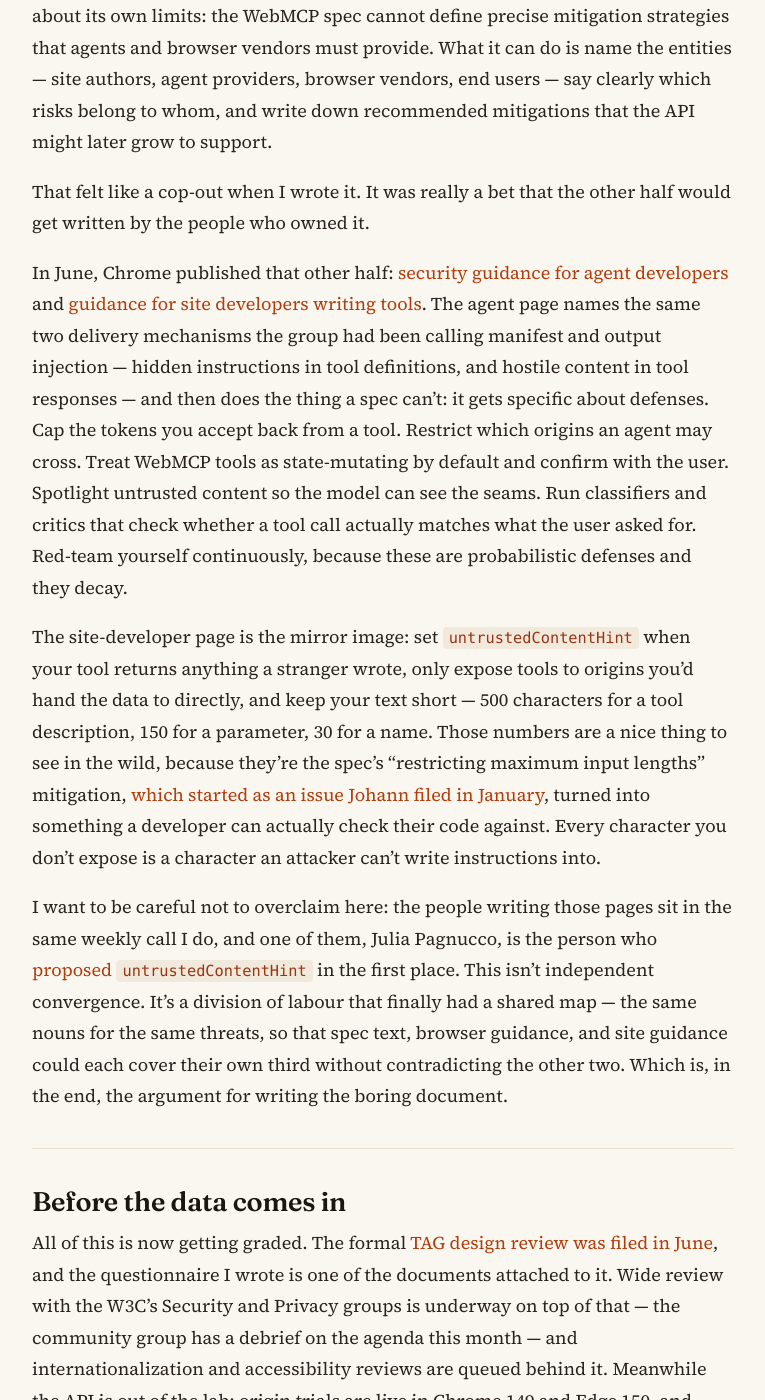
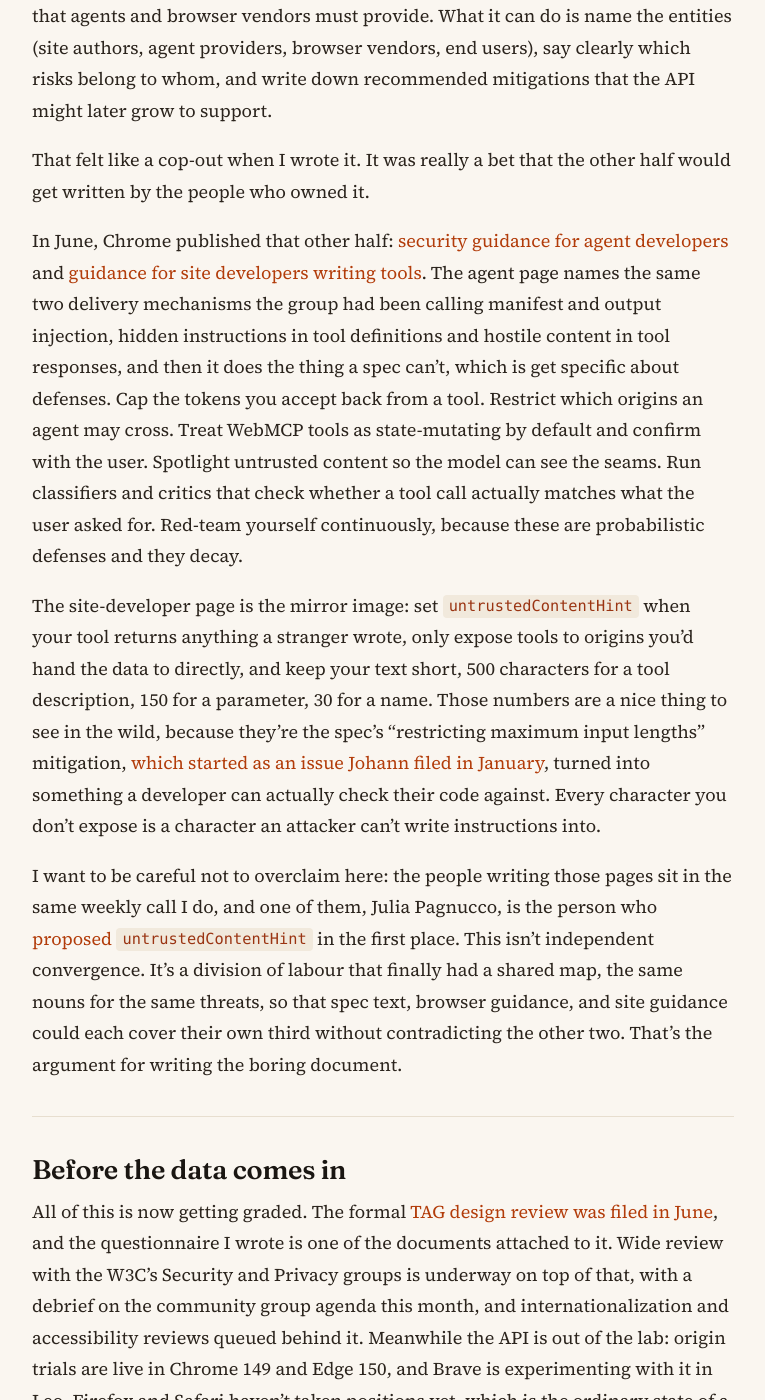
Before and after one commit to victorhuangwq/experiencethis.world, a Jekyll site: the page built from _posts/2026-08-17-agents-are-already-browsing.md, in a window 1280 px wide and 1400 px high, scrolled down 7480 px. Shown: the whole window, without its empty margins (257-1022 px from the left). Built offline with Jekyll 4.4.1, drawn with Linux system fonts in a browser that asks for light colours; some of the changed text lies outside the part shown.

Commit message:
Match punctuation and cadence to the blog's house style
Remove all em dashes and prose semicolons (absent from the other posts
on this site), and trim a few over-polished closing lines.

Co-Authored-By: Claude Opus 5 <noreply@anthropic.com>
Claude-Session: https://claude.ai/code/session_0136wbMMqseziXZRRUF6HcTu

```diff
--- a/_posts/2026-08-17-agents-are-already-browsing.md
+++ b/_posts/2026-08-17-agents-are-already-browsing.md
@@ -80,7 +80,7 @@ And somewhere in that session I said the thing I'd been circling for weeks, whic
 
 Three days after TPAC I opened [a pull request with a living security and privacy considerations document](https://github.com/webmachinelearning/webmcp/pull/55). It took eighteen commits and three weeks of review to land, and the commit messages tell you what kind of document I was trying to write: "standardize assets at risk," "address comments around open questions," and my favorite, "soften some language used."
 
-That softening was deliberate craft, not diplomacy. Scary language is usually imprecise language. "This could be catastrophic" tells an implementer nothing; "the threat actor is a malicious website, the target is the agent's reasoning, the assets at risk are the user's cross-site context" tells them exactly where to build the wall. So every attack in the document got the same skeleton: who's the threat actor, what's the target, what's actually at risk. Adjectives out, nouns in.
+That softening was deliberate craft, not diplomacy. Scary language is usually imprecise language. "This could be catastrophic" tells an implementer nothing. "The threat actor is a malicious website, the target is the agent's reasoning, the assets at risk are the user's cross-site context" tells them exactly where to build the wall. So every attack in the document got the same skeleton: who's the threat actor, what's the target, what's actually at risk. Adjectives out, nouns in.
 
 There was a second reason to keep the sirens off. A security document for an emerging standard has a job, and the job is not to be impressive. It's to keep builders building, with their eyes open. If the document had read as "here's why this API is a bad idea," the realistic outcome wouldn't have been a safer web. It would have been agents continuing to screenshot their way through everyone's checkout flows while the golden path died in committee.
 
@@ -102,35 +102,35 @@ Then came the formal paperwork. Every W3C spec heading toward review by the Tech
 
 Here's the part I didn't fully anticipate: once the threat model existed, it started shaping the API itself. Not by blocking things. By making design arguments resolvable.
 
-Take tool annotations. MCP has hints like `readOnlyHint` and `destructiveHint` that tell an agent how risky a tool is, and the obvious move was to copy them into WebMCP wholesale. When Johann [proposed a hint for consequential actions](https://github.com/webmachinelearning/webmcp/issues/176) — the difference between drafting an email and sending it — I went and looked at how existing MCP tools actually use annotations in the wild before taking a position. The position I landed on was soft on purpose: support it, treat it as a hint rather than a deterministic contract, revisit when real usage data arrives.
+Take tool annotations. MCP has hints like `readOnlyHint` and `destructiveHint` that tell an agent how risky a tool is, and the obvious move was to copy them into WebMCP wholesale. When Johann [proposed a hint for consequential actions](https://github.com/webmachinelearning/webmcp/issues/176), which is the difference between drafting an email and sending it, I went and looked at how existing MCP tools actually use annotations in the wild before taking a position. The position I landed on was soft on purpose: support it, treat it as a hint rather than a deterministic contract, revisit when real usage data arrives.
 
 The sharper version of that argument came in July, when the hint [became an actual pull request](https://github.com/webmachinelearning/webmcp/pull/217) and the group had to decide what an *absent* annotation means. My worry, on the record: "from an agent developer's perspective, it's an easy mistake to read `consequentialHint = false` as 'this is safe,' when it might just mean the web developer forgot to set it (or didn't know they should)." And then I argued for defaulting it to `false` anyway, because if it defaults to true "it will likely dilute what the signal tells the receiver about actual intent."
 
-That is the whole tension compressed into one boolean. A warning that is on by default stops being a warning; a warning that is off by default gets misread as an assurance. The threat model doesn't dissolve that tension, but it tells you which way to lean: misrepresentation of intent is a core risk, so you can never *trust* a self-reported annotation. You can only use it to do better than nothing, and design so that "unset" never quietly reads as "safe." That one framing settles a surprising number of arguments.
+That is the whole tension in one boolean. A warning that is on by default stops being a warning, and a warning that is off by default gets misread as an assurance. The threat model doesn't dissolve that, but it tells you which way to lean: misrepresentation of intent is a core risk, so you can never *trust* a self-reported annotation. You can only use it to do better than nothing, and design so that "unset" never quietly reads as "safe."
 
-The same instinct, use cases before mechanisms, ran through the rest of my year in the group. When we debated [letting iframes declare tools](https://github.com/webmachinelearning/webmcp/issues/57), I kept dragging the conversation back to concrete cases (the embedded scheduling widget that can't work through postMessage alone) because the security answer depends entirely on which problem you're solving. When in-page agents came up, the minutes have me saying we were "trying to solve the problems without good list of use cases for this class of problems." I've come to believe this is most of what useful security work looks like in a standards body: not saying no, but insisting the group knows precisely what it's saying yes to. And the ideas keep compounding; the spec now has an `untrustedContentHint` so tools can flag outputs containing user-generated content, which is the output-injection section of the threat model turned into API surface, built by other people. That's what a living document is for.
+The same instinct, use cases before mechanisms, ran through the rest of my year in the group. When we debated [letting iframes declare tools](https://github.com/webmachinelearning/webmcp/issues/57), I kept dragging the conversation back to concrete cases (the embedded scheduling widget that can't work through postMessage alone) because the security answer depends entirely on which problem you're solving. When in-page agents came up, the minutes have me saying we were "trying to solve the problems without good list of use cases for this class of problems." I've come to believe this is most of what useful security work looks like in a standards body: not saying no, but insisting the group knows precisely what it's saying yes to. And the ideas keep compounding. The spec now has an `untrustedContentHint` so tools can flag outputs containing user-generated content, which is the output-injection section of the threat model turned into API surface, built by other people. That's what a living document is for.
 
 ---
 
 ## The other half of the split
 
-The very first thing the living document said, before any attack, was a disclaimer about its own limits: the WebMCP spec cannot define precise mitigation strategies that agents and browser vendors must provide. What it can do is name the entities — site authors, agent providers, browser vendors, end users — say clearly which risks belong to whom, and write down recommended mitigations that the API might later grow to support.
+The very first thing the living document said, before any attack, was a disclaimer about its own limits: the WebMCP spec cannot define precise mitigation strategies that agents and browser vendors must provide. What it can do is name the entities (site authors, agent providers, browser vendors, end users), say clearly which risks belong to whom, and write down recommended mitigations that the API might later grow to support.
 
 That felt like a cop-out when I wrote it. It was really a bet that the other half would get written by the people who owned it.
 
-In June, Chrome published that other half: [security guidance for agent developers](https://developer.chrome.com/docs/agents/security) and [guidance for site developers writing tools](https://developer.chrome.com/docs/ai/webmcp/secure-tools). The agent page names the same two delivery mechanisms the group had been calling manifest and output injection — hidden instructions in tool definitions, and hostile content in tool responses — and then does the thing a spec can't: it gets specific about defenses. Cap the tokens you accept back from a tool. Restrict which origins an agent may cross. Treat WebMCP tools as state-mutating by default and confirm with the user. Spotlight untrusted content so the model can see the seams. Run classifiers and critics that check whether a tool call actually matches what the user asked for. Red-team yourself continuously, because these are probabilistic defenses and they decay.
+In June, Chrome published that other half: [security guidance for agent developers](https://developer.chrome.com/docs/agents/security) and [guidance for site developers writing tools](https://developer.chrome.com/docs/ai/webmcp/secure-tools). The agent page names the same two delivery mechanisms the group had been calling manifest and output injection, hidden instructions in tool definitions and hostile content in tool responses, and then it does the thing a spec can't, which is get specific about defenses. Cap the tokens you accept back from a tool. Restrict which origins an agent may cross. Treat WebMCP tools as state-mutating by default and confirm with the user. Spotlight untrusted content so the model can see the seams. Run classifiers and critics that check whether a tool call actually matches what the user asked for. Red-team yourself continuously, because these are probabilistic defenses and they decay.
 
-The site-developer page is the mirror image: set `untrustedContentHint` when your tool returns anything a stranger wrote, only expose tools to origins you'd hand the data to directly, and keep your text short — 500 characters for a tool description, 150 for a parameter, 30 for a name. Those numbers are a nice thing to see in the wild, because they're the spec's "restricting maximum input lengths" mitigation, [which started as an issue Johann filed in January](https://github.com/webmachinelearning/webmcp/issues/73), turned into something a developer can actually check their code against. Every character you don't expose is a character an attacker can't write instructions into.
+The site-developer page is the mirror image: set `untrustedContentHint` when your tool returns anything a stranger wrote, only expose tools to origins you'd hand the data to directly, and keep your text short, 500 characters for a tool description, 150 for a parameter, 30 for a name. Those numbers are a nice thing to see in the wild, because they're the spec's "restricting maximum input lengths" mitigation, [which started as an issue Johann filed in January](https://github.com/webmachinelearning/webmcp/issues/73), turned into something a developer can actually check their code against. Every character you don't expose is a character an attacker can't write instructions into.
 
-I want to be careful not to overclaim here: the people writing those pages sit in the same weekly call I do, and one of them, Julia Pagnucco, is the person who [proposed `untrustedContentHint`](https://github.com/webmachinelearning/webmcp/issues/136) in the first place. This isn't independent convergence. It's a division of labour that finally had a shared map — the same nouns for the same threats, so that spec text, browser guidance, and site guidance could each cover their own third without contradicting the other two. Which is, in the end, the argument for writing the boring document.
+I want to be careful not to overclaim here: the people writing those pages sit in the same weekly call I do, and one of them, Julia Pagnucco, is the person who [proposed `untrustedContentHint`](https://github.com/webmachinelearning/webmcp/issues/136) in the first place. This isn't independent convergence. It's a division of labour that finally had a shared map, the same nouns for the same threats, so that spec text, browser guidance, and site guidance could each cover their own third without contradicting the other two. That's the argument for writing the boring document.
 
 ---
 
 ## Before the data comes in
 
-All of this is now getting graded. The formal [TAG design review was filed in June](https://github.com/w3ctag/design-reviews/issues/1238), and the questionnaire I wrote is one of the documents attached to it. Wide review with the W3C's Security and Privacy groups is underway on top of that — the community group has a debrief on the agenda this month — and internationalization and accessibility reviews are queued behind it. Meanwhile the API is out of the lab: origin trials are live in Chrome 149 and Edge 150, and Brave is experimenting with it in Leo. Firefox and Safari haven't taken positions yet, which is the ordinary state of a proposal this young, and worth saying out loud so nobody reads this post as a victory lap.
+All of this is now getting graded. The formal [TAG design review was filed in June](https://github.com/w3ctag/design-reviews/issues/1238), and the questionnaire I wrote is one of the documents attached to it. Wide review with the W3C's Security and Privacy groups is underway on top of that, with a debrief on the community group agenda this month, and internationalization and accessibility reviews queued behind it. Meanwhile the API is out of the lab: origin trials are live in Chrome 149 and Edge 150, and Brave is experimenting with it in Leo. Firefox and Safari haven't taken positions yet, which is the ordinary state of a proposal this young, and worth saying out loud so nobody reads this post as a victory lap.
 
-So the assumptions start meeting reality right about now. Some of them will be wrong. That's fine; the document was built to be revised, it says "living" right at the top. The `consequentialHint` default is explicitly parked until the trial data comes back, which is my favorite kind of open question: one where we've agreed in advance what would change our minds.
+So the assumptions start meeting reality right about now. Some of them will be wrong, which is fine, because the document was built to be revised. It says "living" right at the top. The `consequentialHint` default is explicitly parked until the trial data comes back, which is my favorite kind of open question: one where we've agreed in advance what would change our minds.
 
 I said at TPAC that we shouldn't expect WebMCP to solve all the problems, and I'd say it again. Agents will still do dumb and dangerous things, and a lot of the safety burden lands on agent and browser implementers no matter what the spec says. What WebMCP changes is the default posture of the web: from a place where agents act on sites that can't see them, to a place where a site can say *here is what I offer, here is what's risky, here is where I need a human*. Developer involvement, scoped attack surface, users kept in the loop.
 
```
Also changed, not shown: other parts of _posts/2026-08-17-agents-are-already-browsing.md (+1 -1 lines).
